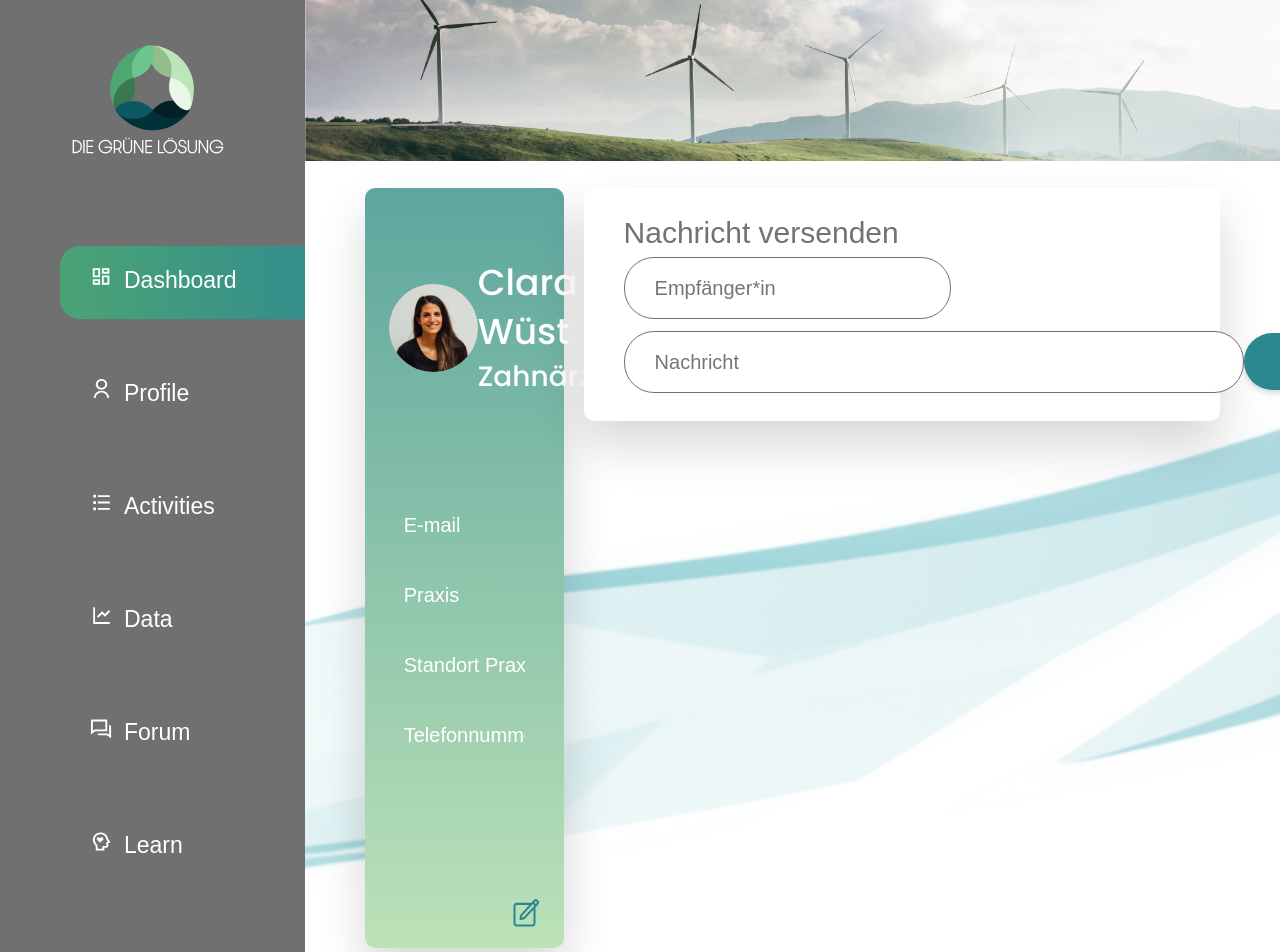
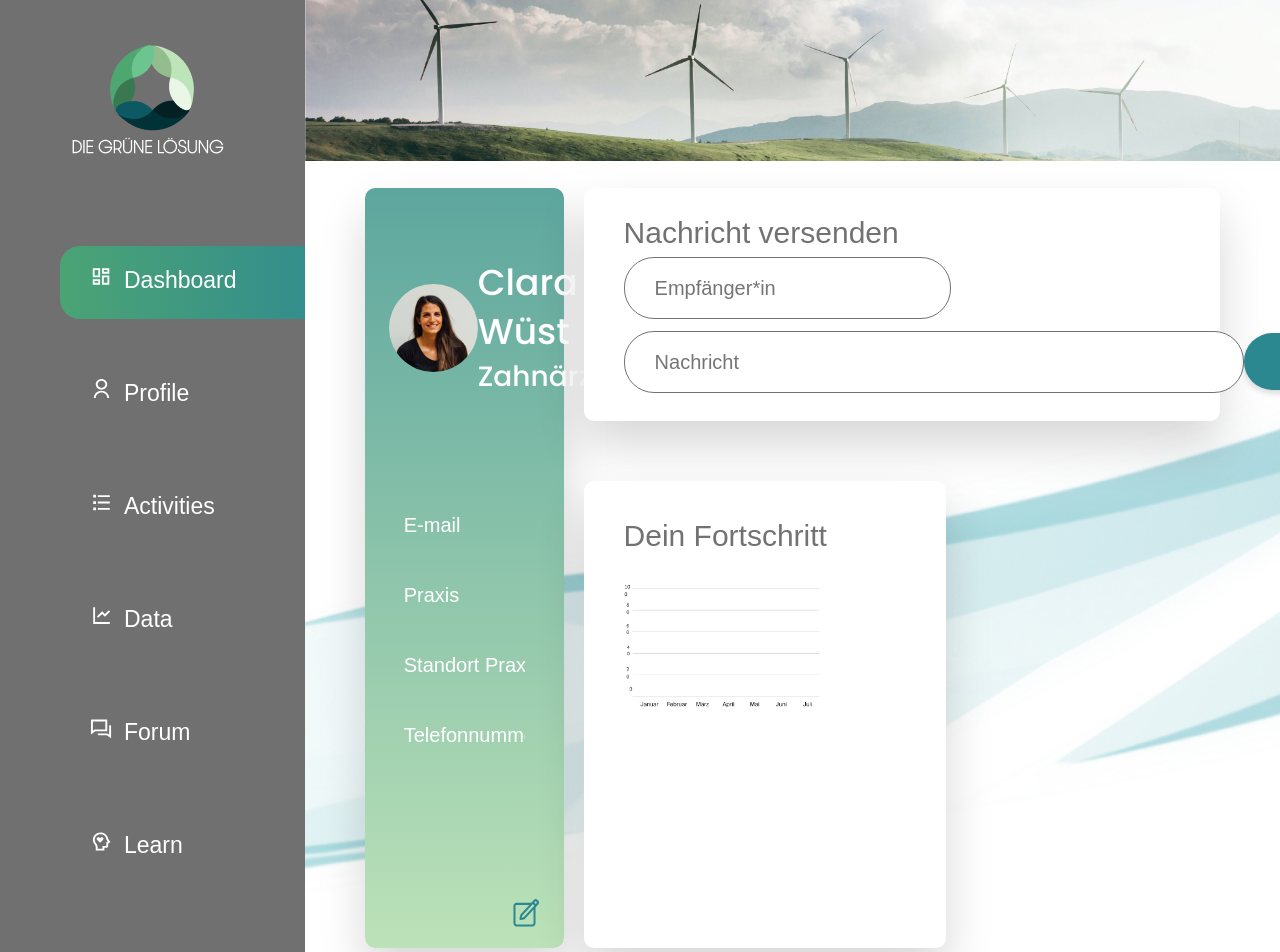
Before and after one commit to DevFariz/DGL, a React (Create React App) app: page / in a window 1280 px wide. Shown: the top 952 px of the page. Built offline with nearby package versions, Linux system fonts and the light colour scheme.

Commit message:
feat: add progress section to main profile

```diff
--- a/src/pages/profile/mainProfile/MainProfile.js
+++ b/src/pages/profile/mainProfile/MainProfile.js
@@ -1,5 +1,6 @@
 import MainProfileUserSettings from './mainProfileUserSettings/MainProfileUserSettings';
 import MessageBox from './messageBox/MessageBox';
+import Progress from './progress/Progress';
 
 import './MainProfile.scss'
 import MainProfileImg from '../../../resources/img/mainProfile.jpg'
@@ -11,6 +12,7 @@ const MainProfile = () => {
       <div className="main-profile-container">
         <MainProfileUserSettings />
         <MessageBox />
+        <Progress />
       </div>
     </main>
   )
--- a/src/pages/profile/mainProfile/MainProfile.scss
+++ b/src/pages/profile/mainProfile/MainProfile.scss
@@ -2,7 +2,7 @@
 
   &-container{
     display: grid;
-    grid-template-columns: repeat(8, 1fr);
+    grid-template-columns: repeat(16, 1fr);
     grid-template-rows: repeat(13, 1fr);
     column-gap: 20px;
     padding: 20px 60px;
--- a/src/pages/profile/mainProfile/mainProfileUserSettings/MainProfileUserSettings.scss
+++ b/src/pages/profile/mainProfile/mainProfileUserSettings/MainProfileUserSettings.scss
@@ -4,7 +4,7 @@
 
 .main-profile {
   &-settings {
-    grid-column: span 2;
+    grid-column: span 4;
     grid-row: span 13;
     display: flex;
     flex-direction: column;
--- a/src/pages/profile/mainProfile/messageBox/MessageBox.scss
+++ b/src/pages/profile/mainProfile/messageBox/MessageBox.scss
@@ -3,7 +3,7 @@
 @import "../../../../styles/mixin.scss";
 
 .main-profile__messagebox {
-  grid-column: span 6;
+  grid-column: span 12;
   grid-row: span 5;
   padding: 20px 40px 40px;
   background: #ffffff;
--- /dev/null
+++ b/src/pages/profile/mainProfile/progress/Progress.js
@@ -0,0 +1,15 @@
+import "./Progress.scss";
+import ProgressImg from "../../../../resources/img/main-profile-progress.png";
+
+const Progress = () => {
+  return (
+    <section className="main-profile__progress">
+      <h3 className="main-profile__title main-profile__progress-title">
+        Dein Fortschritt
+      </h3>
+      <img src={ProgressImg} alt="progress" />
+    </section>
+  );
+};
+
+export default Progress;
--- /dev/null
+++ b/src/pages/profile/mainProfile/progress/Progress.scss
@@ -0,0 +1,17 @@
+.main-profile__progress{
+
+  grid-column: span 7;
+  grid-row: span 8;
+  padding: 30px 40px;background: #FFFFFF;
+  mix-blend-mode: normal;
+  box-shadow: 0px 24px 48px rgba(0, 0, 0, 0.160784);
+  border-radius: 10px;
+
+  &-title{
+    margin-bottom: 20px;
+  }
+
+  img{
+    object-fit: cover;
+  }
+}
```
Also changed, not shown: src/resources/img/main-profile-progress.png (added).
